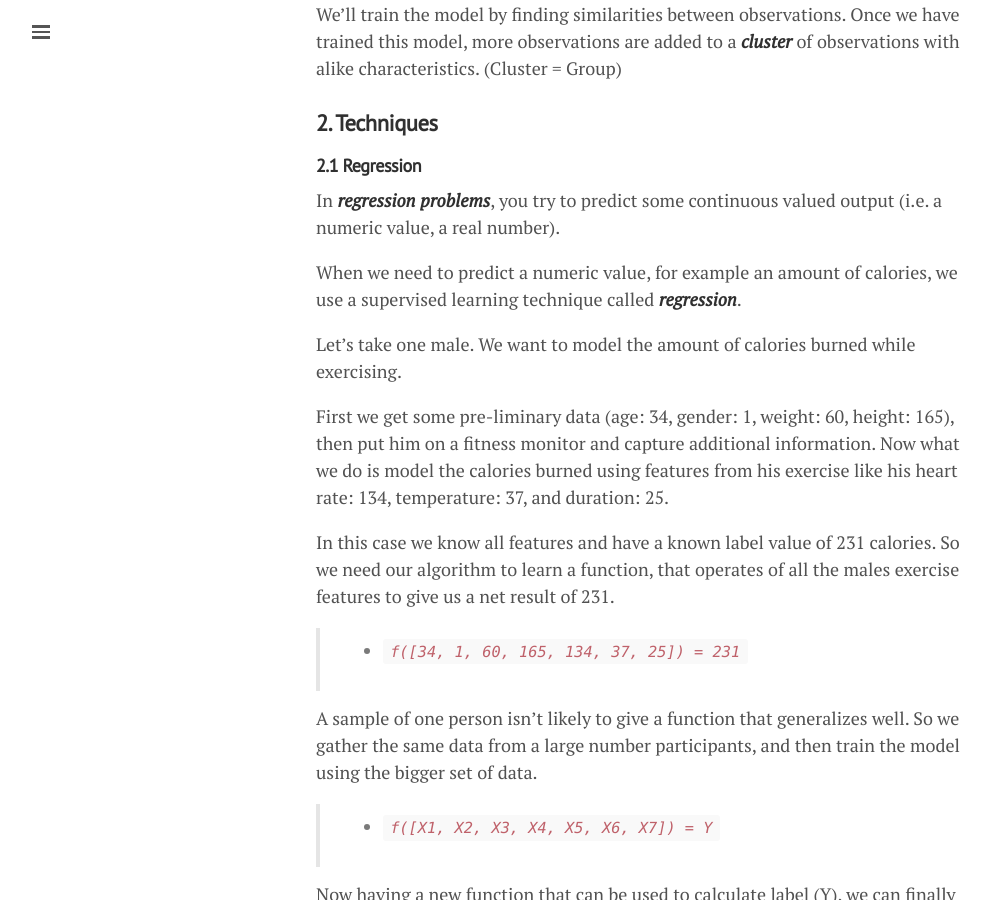
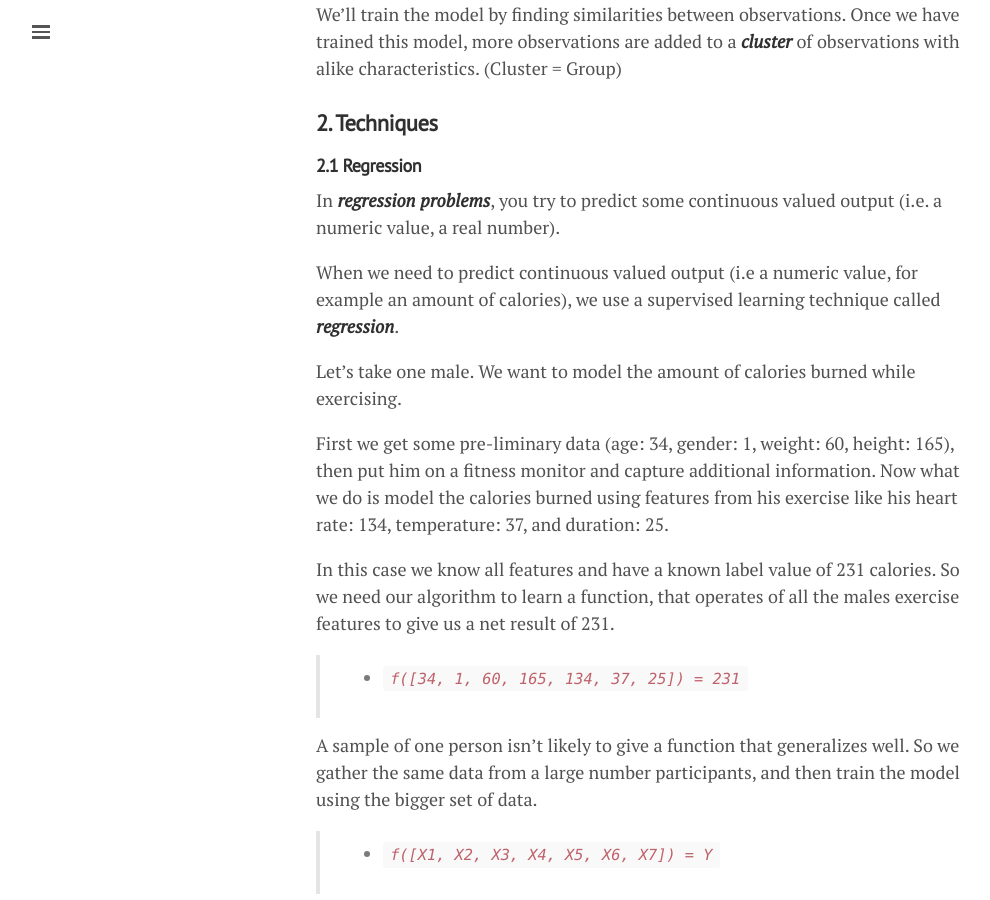
Before and after one commit to lgeurts/lgeurts.github.io, a Jekyll site: the page built from _posts/2018-06-29-artificial-intelligence-basics.md, in a window 1280 px wide and 900 px high, scrolled down 2753 px. Shown: the whole window, without its empty margins (0-990 px from the left). Built offline with Jekyll 4.4.1, drawn with Linux system fonts in a browser that asks for light colours; nearby versions of some CDN libraries.

Commit message:
Update 2018-06-29-artificial-intelligence-basics.md

```diff
--- a/_posts/2018-06-29-artificial-intelligence-basics.md
+++ b/_posts/2018-06-29-artificial-intelligence-basics.md
@@ -85,7 +85,7 @@
 
 In ***regression problems***, you try to predict some continuous valued output (i.e. a numeric value, a real number).
 
-When we need to predict a numeric value, for example an amount of calories, we use a supervised learning technique called ***regression***.
+When we need to predict continuous valued output (i.e a numeric value, for example an amount of calories), we use a supervised learning technique called ***regression***.
 
 Let's take one male. We want to model the amount of calories burned while exercising.
 
```
